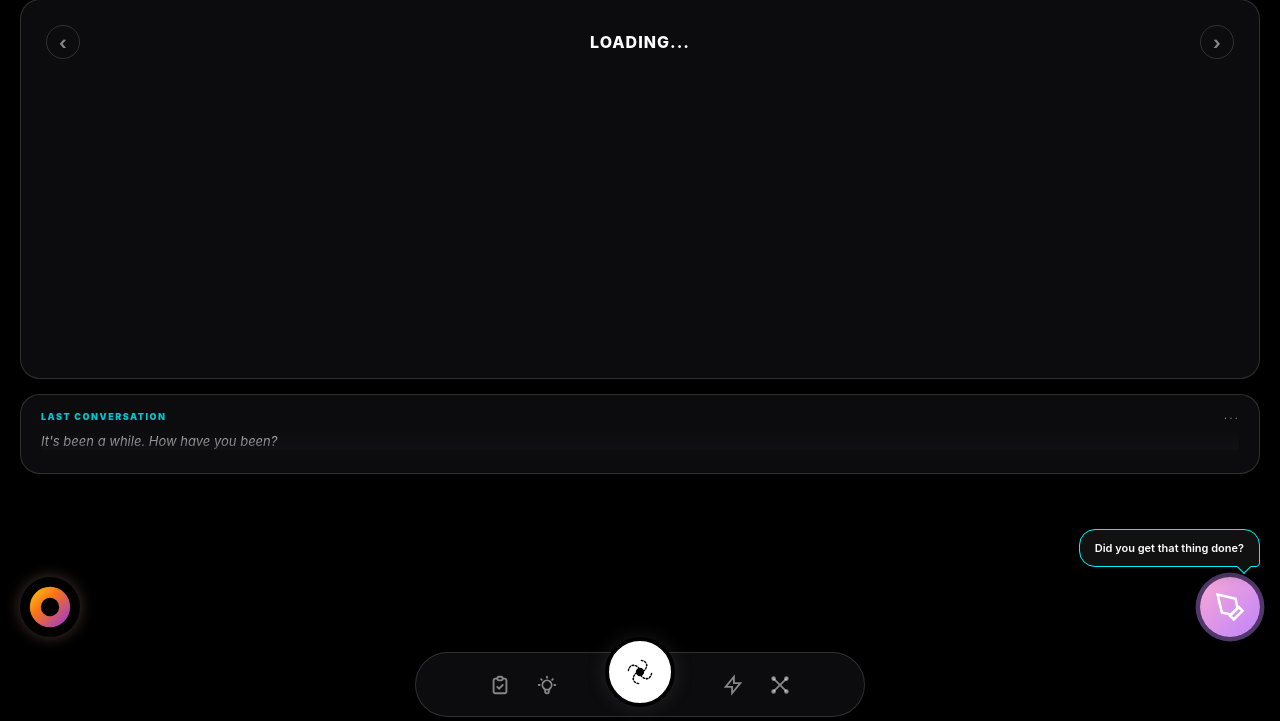
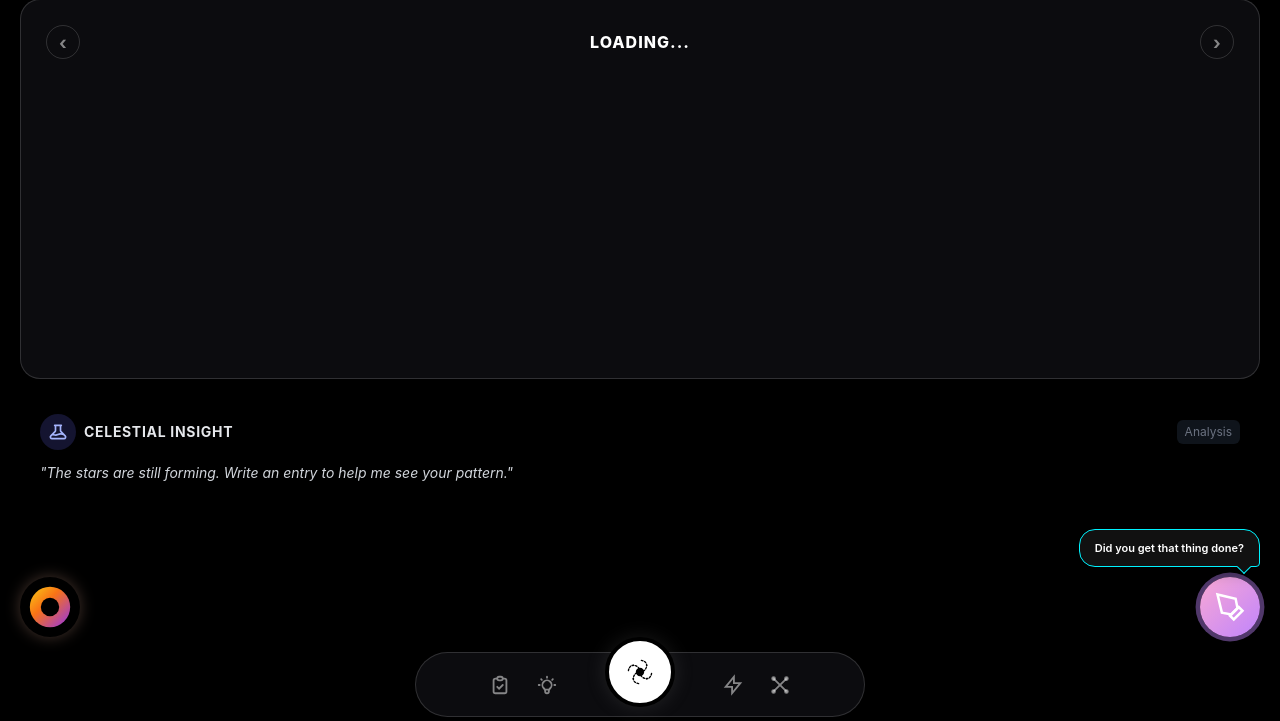
Before and after one commit to markolybrx/Celi-AI, a Flask app: page / in a window 1280 px wide. Shown: the part 201-922 px from the top of the page. Run offline with Flask 3, Linux system fonts and the light colour scheme; the visitor is signed in with stand-in values (Sample User, id 1); some libraries are stand-ins or nearby versions.

Commit message:
Update echo.html

```diff
--- a/templates/components/echo.html
+++ b/templates/components/echo.html
@@ -1,10 +1,30 @@
-<div class="echo-card" onclick="openChat('journal')">
-    <div class="echo-header">
-        <span class="echo-label">LAST CONVERSATION</span>
-        <span id="echo-date" class="echo-date">...</span>
+<div class="glass-panel p-5 mb-24 fade-in-up" style="animation-delay: 0.3s;">
+    <div class="flex items-center justify-between mb-3">
+        <div class="flex items-center gap-2">
+            <div class="p-2 rounded-full bg-indigo-500/20 text-indigo-300">
+                <svg class="w-5 h-5" fill="none" stroke="currentColor" viewBox="0 0 24 24"><path stroke-linecap="round" stroke-linejoin="round" stroke-width="2" d="M19.428 15.428a2 2 0 00-1.022-.547l-2.384-.477a6 6 0 00-3.86.517l-.318.158a6 6 0 01-3.86.517L6.05 15.21a2 2 0 00-1.806.547M8 4h8l-1 1v5.172a2 2 0 00.586 1.414l5 5c1.26 1.26.367 3.414-1.415 3.414H4.828c-1.782 0-2.674-2.154-1.414-3.414l5-5A2 2 0 009 10.172V5L8 4z"></path></svg>
+            </div>
+            <h3 class="text-sm font-bold text-gray-200 uppercase tracking-wider">Celestial Insight</h3>
+        </div>
+        <span id="insight-status" class="text-xs text-gray-500 bg-gray-800/50 px-2 py-1 rounded-md">Analysis</span>
     </div>
-    <div class="echo-content">
-        <p id="echo-text" class="echo-text">It's been a while. How have you been?</p>
-        <div class="echo-fade-mask"></div>
+
+    <div class="relative">
+        <p id="insight-text" class="text-gray-300 text-sm leading-relaxed italic mb-4">
+            "The stars are still forming. Write an entry to help me see your pattern."
+        </p>
+
+        <div id="insight-rec-box" class="bg-gradient-to-r from-indigo-900/40 to-purple-900/40 border-l-2 border-indigo-400 p-3 rounded-r-md hidden">
+            <h4 class="text-xs font-bold text-indigo-300 mb-1 uppercase">Recommended Strategy</h4>
+            <p id="insight-rec-text" class="text-xs text-gray-300">
+                ...
+            </p>
+        </div>
+
+        <div id="insight-action" class="hidden mt-3 text-center">
+            <button onclick="document.getElementById('chat-input').focus()" class="text-xs text-indigo-400 hover:text-indigo-300 underline">
+                Create First Entry
+            </button>
+        </div>
     </div>
 </div>
```
